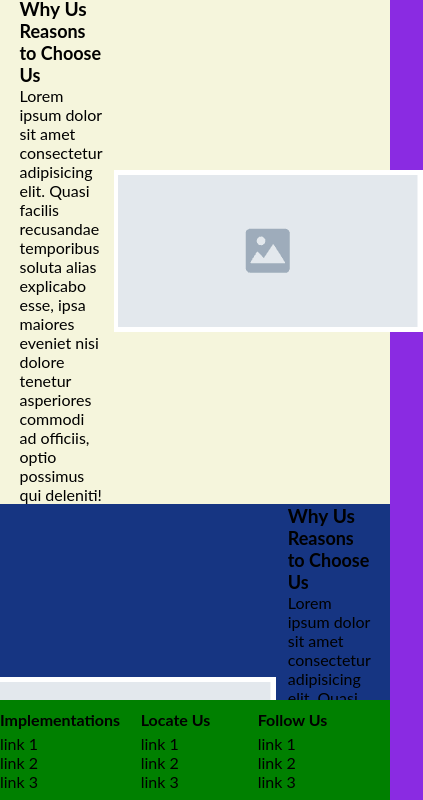
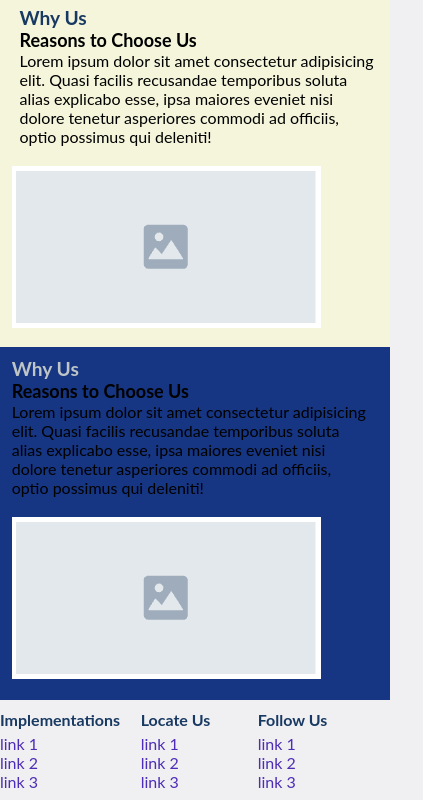
Before and after one commit to stefaniaoverman/EntregaProyecto_StefaniaOverman, a plain HTML site: page index.html in a window 390 px wide. Shown: the part 43-843 px from the top of the page, 423 px wide, since content can reach past the window. Drawn offline with Linux system fonts and the light colour scheme.

Commit message:
Improving UX and styles

```diff
--- a/css/style.css
+++ b/css/style.css
@@ -7,6 +7,7 @@
 
 h1 {
   font-size: larger;
+  color: #183a62;
 }
 
 h2 {
@@ -20,7 +21,7 @@ h3 {
 
 body {
   font-family: "Raleway", "Lato", sans-serif;
-  background-color: blueviolet;
+  background-color: #f0eff1;
 }
 .grid {
   display: grid;
@@ -30,7 +31,7 @@ body {
     "footer footer footer";
   min-height: 100%;
   grid-template-columns: 1fr 0.5fr 1fr;
-  grid-template-rows: 40px 75vh 120px;
+  grid-template-rows: 40px 75vh auto;
 }
 nav {
   grid-area: nav;
@@ -49,15 +50,27 @@ header {
   grid-area: header;
 }
 
-header ul {
+.menu ul {
   list-style-type: none;
 }
 header li {
   display: inline;
+  list-style: none;
 }
 
-header li :hover {
+.menu ul {
+  background-color: #183a62;
+}
+
+.menu a {
+  color: #f0eff1;
+}
+nav ul :hover {
   background-color: white;
+}
+
+.menu a:hover {
+  color: #183a62;
 }
 
 .logo {
@@ -70,7 +83,7 @@ header li :hover {
 }
 
 main {
-  background-color: aquamarine;
+  border-top: 1px #183a62;
   grid-area: main;
   display: flex;
   flex-direction: column;
@@ -79,52 +92,68 @@ main {
 }
 
 .FirstSection {
+  border-top: 1px solid #183a62;
   background-color: beige;
+  padding-top: 10px;
   display: flex;
   height: 100%;
   flex-direction: row;
+  flex-wrap: wrap;
 }
 
 .SectionTextLeft {
   margin-left: 5%;
   margin-right: 3%;
+  width: 50%;
   display: flex;
   flex-direction: column;
   justify-content: center;
 }
 .mainImageRight {
-  margin-right: 5%;
+  margin-left: 6%;
   display: flex;
   flex-direction: column;
   justify-content: space-around;
+  object-fit: contain;
 }
 
 .SecondSection {
-  background-color: rgb(22, 53, 130);
+  padding-top: 10px;
+  background-color: #183a62e1;
   height: 100%;
   display: flex;
   flex-direction: row-reverse;
+  flex-wrap: wrap;
+
   padding-bottom: 10px;
 }
+
+.SecondSection h1 {
+  color: rgba(245, 245, 220, 0.751);
+}
+
 .SectionTextRigh {
   margin-left: 3%;
   margin-right: 5%;
+  width: 50%;
   display: flex;
   flex-direction: column;
   justify-content: center;
 }
 
 .mainImageLeft {
-  margin-left: 5%;
+  margin-right: 6%;
   display: flex;
   flex-direction: column;
   justify-content: space-around;
+  object-fit: contain;
 }
 
 footer {
+  border-top: 1px #183a62;
   padding-top: 10px;
   padding-bottom: 10px;
-  background-color: green;
+  background-color: #f0eff1;
   position: absolute;
   bottom: 0%;
   grid-area: footer;
@@ -139,3 +168,106 @@ footer .footerItem {
   align-items: center;
   float: left;
 }
+
+footer h3 {
+  color: #183a62;
+}
+
+footer a {
+  color: #4d2db7;
+  text-decoration: none;
+}
+
+@media screen and (max-width: 568px) {
+  body {
+    height: 100%;
+  }
+  .grid {
+    display: grid;
+    grid-template-areas:
+      "header  nav"
+      "main main "
+      "footer footer";
+
+    grid-template-columns: 1fr 1fr;
+    grid-template-rows: auto auto;
+  }
+  main {
+    background-color: aquamarine;
+    grid-area: main;
+    display: flex;
+    flex-direction: column;
+    justify-content: space-between;
+    height: auto;
+  }
+  .FirstSection {
+    background-color: beige;
+    padding-top: 10px;
+    display: flex;
+  }
+  .SectionTextLeft {
+    margin-left: 5%;
+    margin-right: 3%;
+    padding-bottom: 5%;
+    width: auto;
+    display: flex;
+    flex-direction: column;
+    justify-content: center;
+  }
+  .mainImageRight {
+    display: flex;
+    flex-direction: row;
+
+    margin-left: 3%;
+    padding-bottom: 5%;
+  }
+
+  .SecondSection {
+    padding-top: 10px;
+    background-color: rgb(22, 53, 130);
+    display: flex;
+    width: 100%;
+    flex-direction: column;
+    align-items: flex-start;
+
+    padding-bottom: 10px;
+  }
+  .SectionTextRigh {
+    margin-left: 3%;
+    margin-right: 5%;
+    padding-bottom: 5%;
+    width: auto;
+    display: flex;
+    flex-direction: column;
+    justify-content: center;
+  }
+
+  .mainImageLeft {
+    display: flex;
+    flex-direction: row;
+
+    margin-left: 3%;
+    padding-bottom: 5%;
+  }
+  footer {
+    border-top: 1px #183a62;
+    padding-top: 10px;
+    padding-bottom: 10px;
+    background-color: #f0eff1;
+    position: absolute;
+    bottom: 0%;
+    grid-area: footer;
+  }
+  .footerItem {
+    flex-direction: column;
+  }
+
+  footer h3 {
+    color: #183a62;
+  }
+
+  footer a {
+    color: #4d2db7;
+    text-decoration: none;
+  }
+}
--- a/index.html
+++ b/index.html
@@ -69,9 +69,9 @@
           <div>
             <h3>Implementations</h3>
             <ul>
-              <li>link 1</li>
-              <li>link 2</li>
-              <li>link 3</li>
+              <li><a href="#">link 1</a></li>
+              <li><a href="#">link 2</a></li>
+              <li><a href="#">link 3</a></li>
             </ul>
           </div>
         </div>
@@ -79,9 +79,9 @@
           <div>
             <h3>Locate Us</h3>
             <ul>
-              <li>link 1</li>
-              <li>link 2</li>
-              <li>link 3</li>
+              <li><a href="#">link 1</a></li>
+              <li><a href="#">link 2</a></li>
+              <li><a href="#">link 3</a></li>
             </ul>
           </div>
         </div>
@@ -89,9 +89,9 @@
           <div>
             <h3>Follow Us</h3>
             <ul>
-              <li>link 1</li>
-              <li>link 2</li>
-              <li>link 3</li>
+              <li><a href="#">link 1</a></li>
+              <li><a href="#">link 2</a></li>
+              <li><a href="#">link 3</a></li>
             </ul>
           </div>
         </div>
```
Also changed, not shown: pages/contact-us.html (+17 -0 lines).
